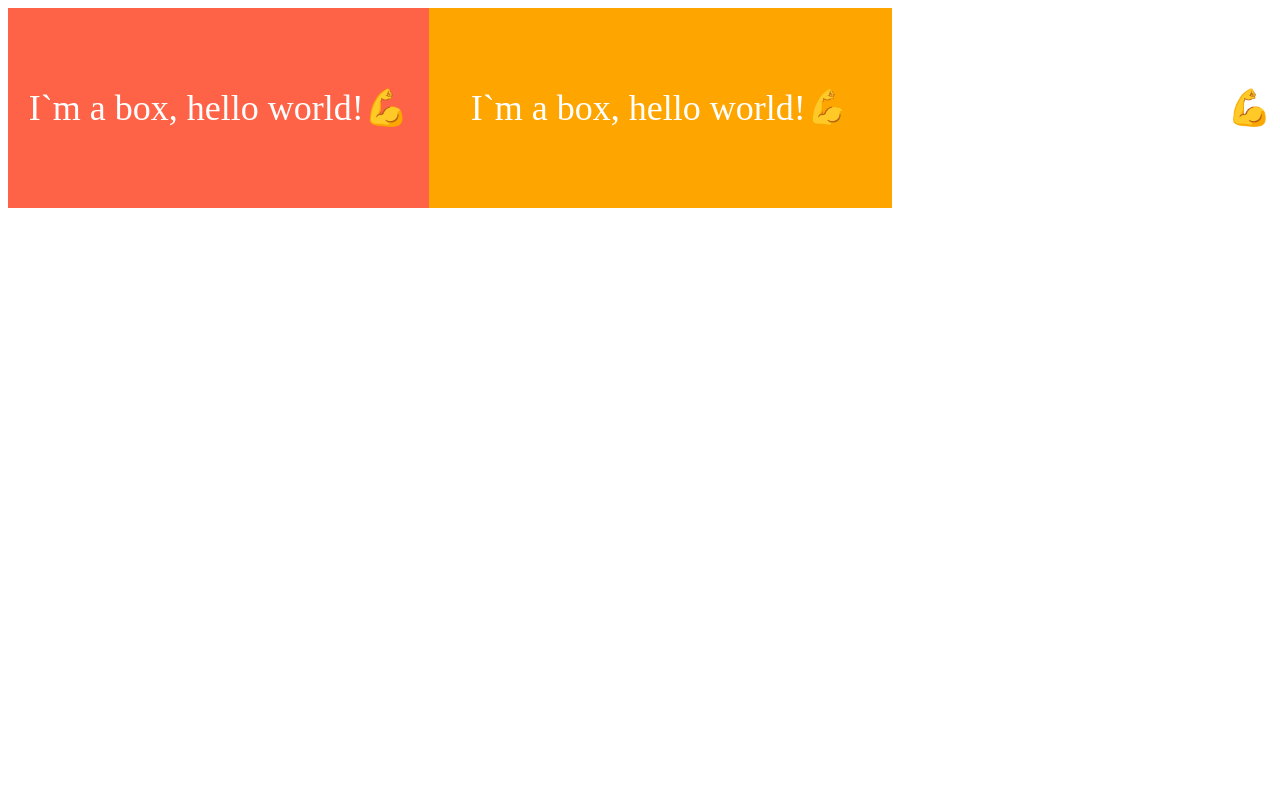
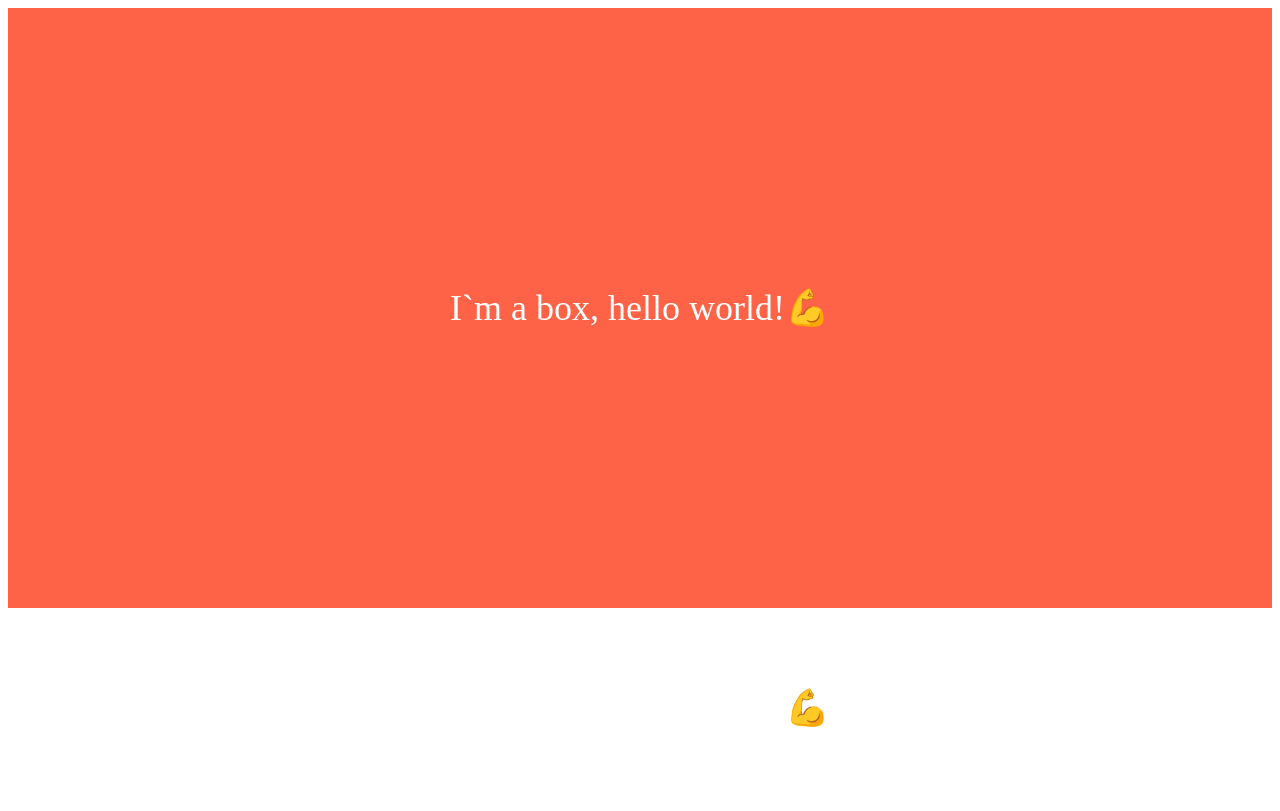
Before and after one commit to junilyang-dev/css-layout-masterclass, a website built with Vite: page index.html in a window 1280 px wide. Built offline with nearby package versions, Linux system fonts and the light colour scheme.

Commit message:
Flex basic

```diff
--- a/index.html
+++ b/index.html
@@ -9,6 +9,5 @@
   <body class="father">
     <div class="box">I`m a box, hello world!💪</div>
     <div class="box">I`m a box, hello world!💪</div>
-    <div class="box">I`m a box, hello world!💪</div>
   </body>
 </html>
--- a/style.css
+++ b/style.css
@@ -3,6 +3,7 @@
   height:100vh;
   justify-content: center;
   flex-flow: row wrap;
+  flex-direction: column;
 }
 
 .box {
@@ -17,17 +18,12 @@
 .box:first-child {
   background-color: tomato;
   flex-grow: 1;
-  flex-shrink: 5;
-}
-
-.box:nth-child(2) {
-  background-color: orange;
-  flex-grow: 2;
   flex-shrink: 0;
+  flex-basis: 500px;
+  flex: 1 0 500px;
 }
 
 .box:last-child {
   background-color: teal;
   flex-grow: 1;
-  flex-shrink: 1;
 }
```
